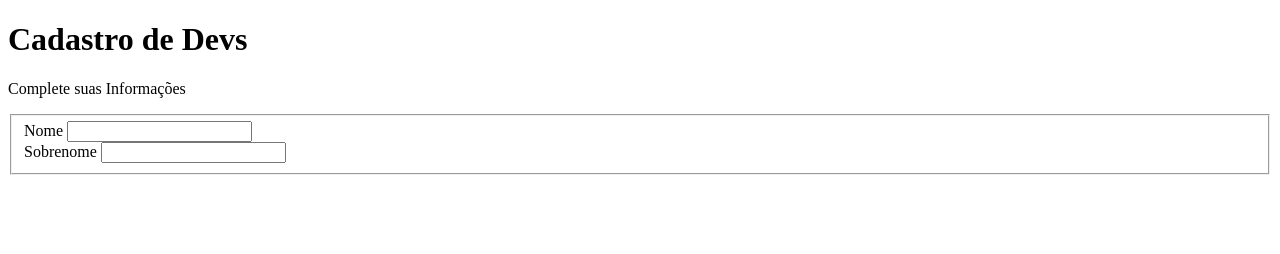
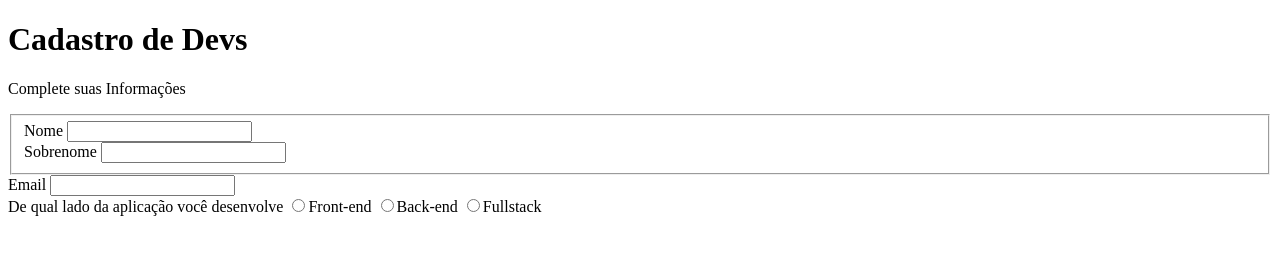
Before and after one commit to AdriBeraldi/TreinanandoCss, a plain HTML site: page index.html in a window 1280 px wide. Drawn offline with Linux system fonts and the light colour scheme.

Commit message:
Vendo como ficou

```diff
--- a/index.html
+++ b/index.html
@@ -26,6 +26,26 @@
                 <input type="text" nome="sobrenome" id="sobrenome">
             </div>
         </fieldset>
+
+        <div>
+            <label>Email</label>
+            <input type="email" nome="email" id="email">
+        </div>
+
+        <div>
+            <label>De qual lado da aplicação você desenvolve</label>
+            <label>
+                <input type="radio" nome="devweb" value="frontend">Front-end
+            </label>
+            <label>
+                <input type="radio" nome="devweb" value="backend">Back-end
+            </label>
+            <label>
+                <input type="radio" nome="devweb" value="Fullstack">Fullstack
+            </label>
+        </div>
+
+
     </form>
 
 </body>
```
